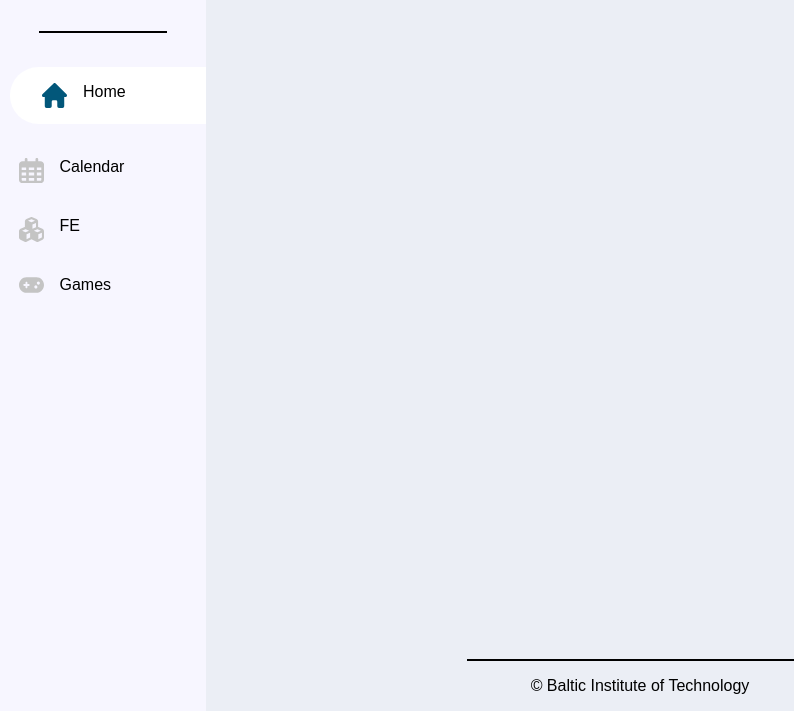
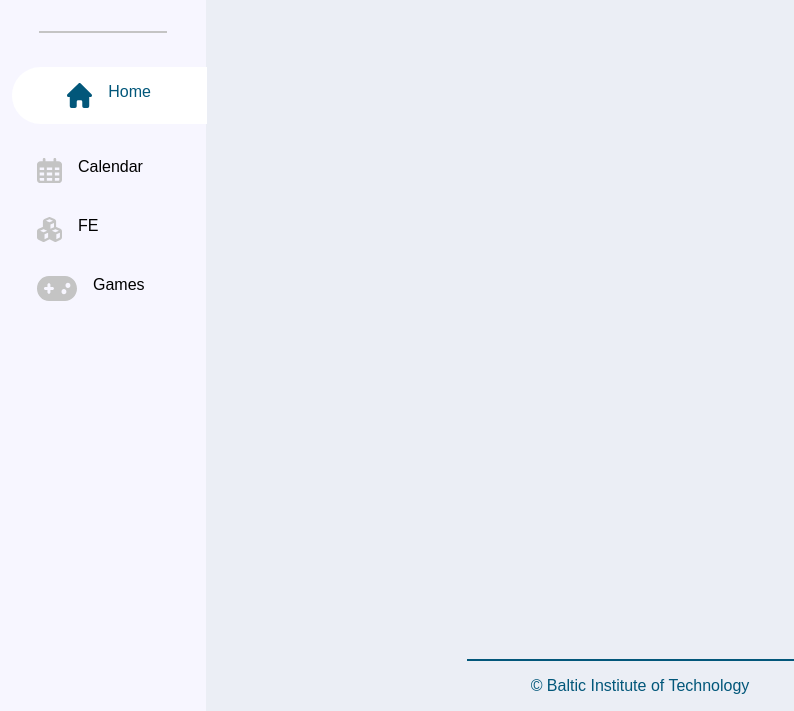
Before and after one commit to ModestasSinkevicius1/friday-challenge-1, a website: page index.html in a window 1280 px wide. Shown: the part 89-800 px from the top of the page, without its empty margins (0-794 px from the left). Drawn offline with Linux system fonts and the light colour scheme.

Commit message:
added layout

```diff
--- a/global.css
+++ b/global.css
@@ -1,72 +1,12 @@
-@import './style/layout.css';
-
 :root{
     --primary-color:#EBEEF5;
     --secondary-color:#F7F6FF;
+    --element-color:#C4C4C4;
+    --custom-font-color:#02577A;
 }
 
-body {
+body{
+    margin: 0;
     font-family: sans-serif;
     background-color: var(--primary-color);
 }
-
-footer.container{
-    text-align: center;
-    border-top: 2px solid black;
-    width: 346px;
-    margin-left: calc((100% - 346px)/2);
-}
-
-.nav-container{
-    transition: all 1s ease;
-    overflow: hidden;
-}
-
-.nav-container, .nav-line{
-    transition: all 1s ease;
-}
-
-.nav-link{
-    transition: all 1s ease;
-}
-
-.nav-container p{
-    margin: 0;
-    margin: 0 0 0 16px;
-    display: none;
-}
-
-.nav-container:hover{
-    width: 206px;
-}
-
-.nav-container:hover p{
-    display: block;
-}
-
-.nav-container:hover .nav-link{
-    justify-content: flex-start;
-}
-
-.nav-container:hover .nav-link-1{
-    margin-left: 37px;
-}
-
-.nav-container:hover .nav-line{
-    width: 128px;
-}
-
-.nav-link{
-    display: flex;
-    width: 100%;
-    justify-content: center;
-}
-
-.home{
-    background-color: #FFFF;
-    border-radius: 99px 0 0 99px;
-    padding: 16px 32px;
-    box-sizing: border-box;
-    justify-content: center;
-    margin-left: 20px;
-}
--- a/index.html
+++ b/index.html
@@ -6,6 +6,7 @@
     <meta name="viewport" content="width=device-width, initial-scale=1.0">
     <title>Friday challenge</title>
 
+    <link rel="stylesheet" href="./style/layout.css">
     <link rel="stylesheet" href="./global.css">
 </head>
 <body>
@@ -13,19 +14,19 @@
         <img src="./assets/logo.svg" alt="Logo" class="nav-logo">
         <div class="nav-line"></div>
         <div class="nav-link home">
-            <img src="./assets/home.svg" alt="Home" class="nav-point nav-1">
+            <img src="./assets/home.svg" alt="Home" class="nav-point nav-img-1">
             <p>Home</p>
         </div>
         <div class="nav-link nav-link-1">
-            <img src="./assets/calendar.svg" alt="Calendar" class="nav-point nav-2">
+            <img src="./assets/calendar.svg" alt="Calendar" class="nav-point nav-img-2 nav-point-secondary">
             <p>Calendar</p>
         </div>
         <div class="nav-link nav-link-1">
-            <img src="./assets/fe.svg" alt="FE" class="nav-point nav-3">
+            <img src="./assets/fe.svg" alt="FE" class="nav-point nav-img-3 nav-point-secondary">
             <p>FE</p>
         </div>
         <div class="nav-link nav-link-1">
-            <img src="./assets/games.svg" alt="Games" class="nav-point nav-4">
+            <img src="./assets/games.svg" alt="Games" class="nav-point nav-img-4 nav-point-secondary">
             <p>Games</p>
         </div>
     </nav>
--- a/style/layout.css
+++ b/style/layout.css
@@ -1,5 +1,91 @@
-body{
-    margin: 0;
+.nav-container, .nav-line, .nav-link, .nav-point{
+    transition: all 1s ease;
+}
+
+.nav-line{
+    height: 2px;
+    width: 62px;
+    background-color: var(--element-color);
+}
+
+.nav-point{
+    width: 25px;
+}
+
+.nav-img-4{
+    width: 40px;
+}
+
+.nav-container p{
+    margin: 0 0 0 16px;
+    display: none;
+}
+
+.nav-container>.home>p{
+    color: var(--custom-font-color);
+}
+
+.nav-container:hover{
+    width: 206px;
+}
+
+.nav-container:hover p{
+    display: block;
+}
+
+.nav-container:hover .nav-link{
+    justify-content: flex-start;
+}
+
+.nav-container:hover .nav-link-1{
+    margin-left: 37px;
+}
+
+.nav-container:hover .nav-line{
+    width: 128px;
+}
+
+.nav-container:hover .home{
+    width: 195px;
+    margin-left: calc(195px - 89%);
+    justify-content: center;
+}
+
+.nav-link:hover{
+    text-decoration: underline;
+    cursor: pointer;
+}
+
+.home:hover{
+    text-decoration: none;
+}
+
+.nav-link:hover .nav-point-secondary{
+    filter:invert(100%);
+}
+
+.home:hover{
+    background-color: black;
+}
+
+.home:hover p{
+    color:white;
+}
+
+.nav-link{
+    display: flex;
+    width: 100%;
+    justify-content: center;
+    align-self: normal;
+}
+
+.home{
+    background-color: #FFFF;
+    border-radius: 99px 0 0 99px;
+    padding: 16px 32px;
+    box-sizing: border-box;
+    width: 89px;
+    margin-left: calc(89px - 78%);
 }
 
 nav.nav-container{
@@ -12,6 +98,7 @@ nav.nav-container{
     position: fixed;
     text-align: center;
     gap: 34px;
+    padding-bottom: 30px;
 }
 
 .nav-logo{
@@ -19,22 +106,13 @@ nav.nav-container{
     width: 68px;
 }
 
-.nav-line{
-    height: 2px;
-    width: 62px;
-    background-color: black;
-}
-
-.nav-point{
-    width: 25px;
-}
-
 footer.container{
     width: 100%;
     position:absolute;
     bottom: 0;
+    text-align: center;
+    border-top: 2px solid var(--custom-font-color);
+    width: 346px;
+    margin-left: calc((100% - 346px)/2);
+    color: var(--custom-font-color);
 }
-
-.container>p{
-    text-align: center;
-}
```
